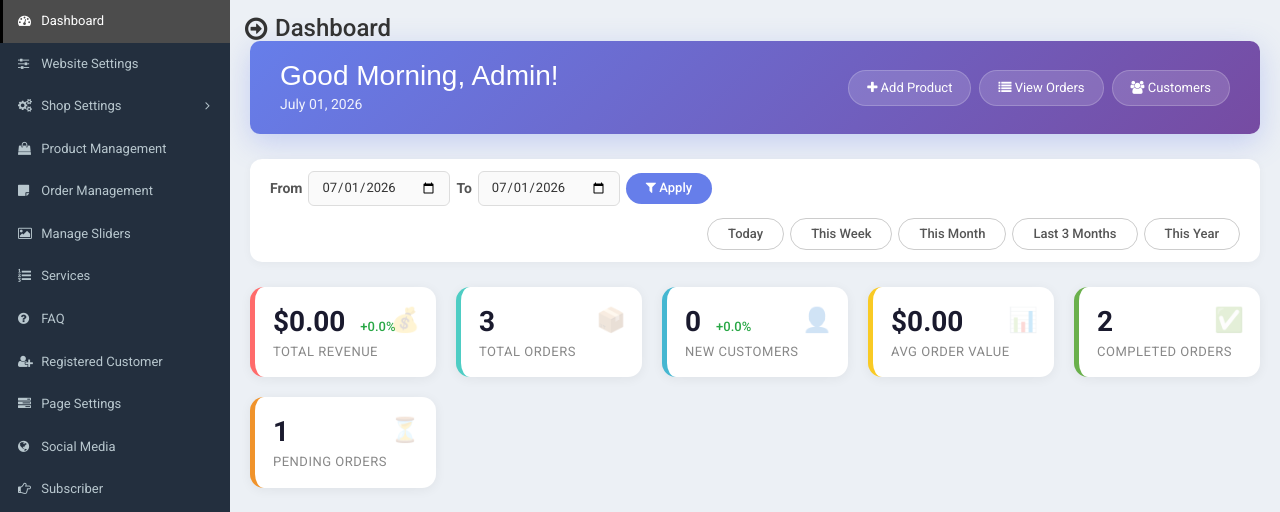
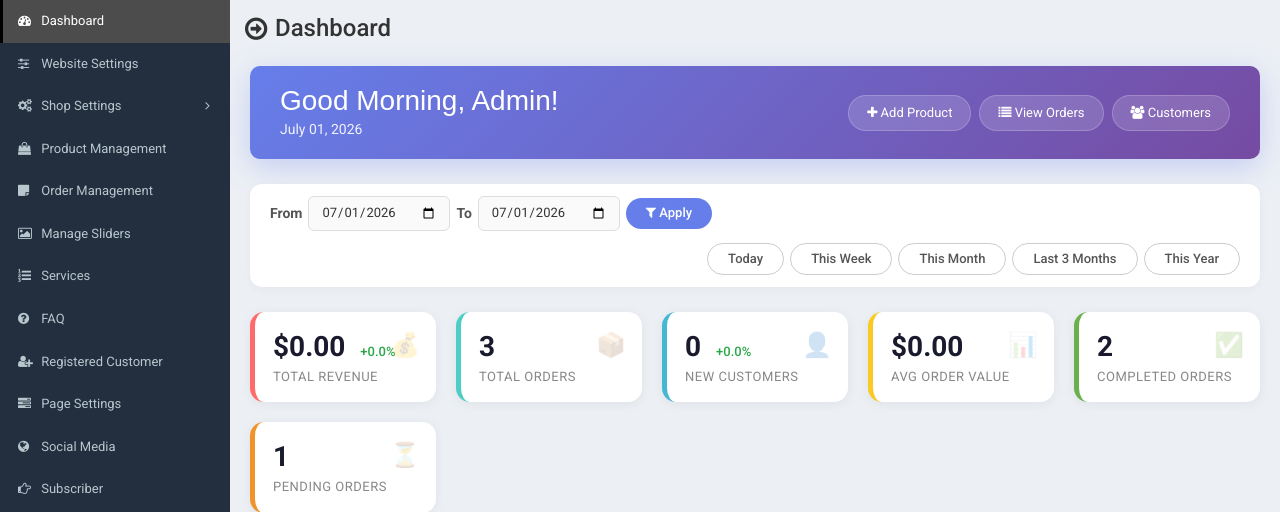
Before and after one commit to nirajkarn12/koshi_supplier, a PHP site: page / in a window 1280 px wide. Shown: the part 50-562 px from the top of the page. Run offline with PHP 8.4, Linux system fonts and the light colour scheme; a user stored in the database is signed in; data comes from the database, SQL or seed files in the repository; some web fonts are replaced.

Commit message:
[LAYOUT MANAGED]

```diff
--- a/admin/index.php
+++ b/admin/index.php
@@ -273,7 +273,7 @@
     }
 </style>
 
-<section class="content-header">
+<section class="content-header" style="margin-bottom: 25px;">
     <h1>Dashboard</h1>
 </section>
 
```
